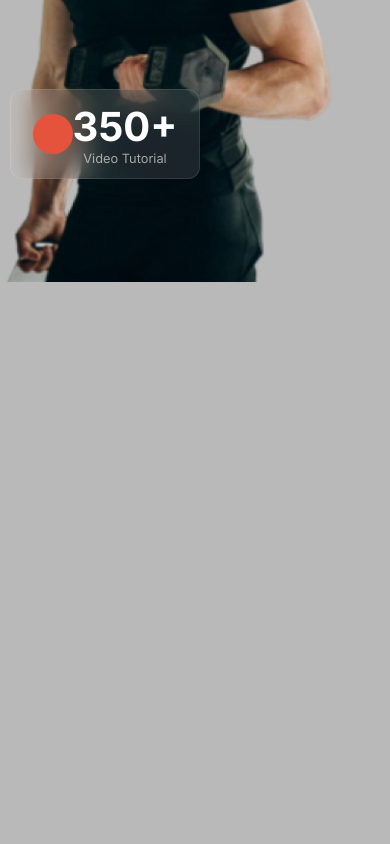
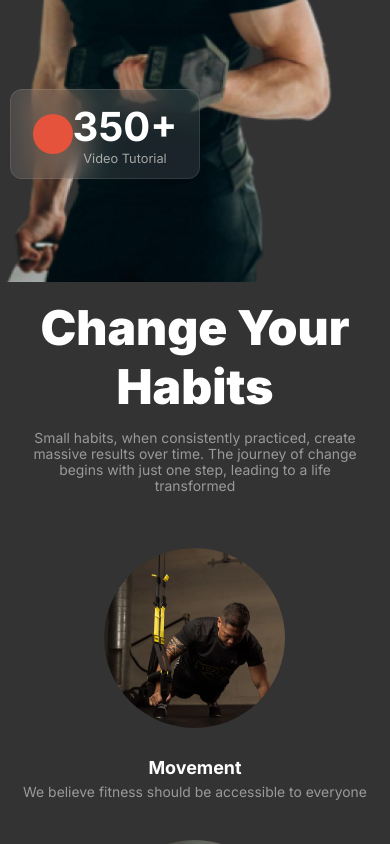
Before and after one commit to shantoislam242/assignment-2, a plain HTML site: page index.html in a window 390 px wide. Shown: the part 1156-2000 px from the top of the page. Before the commit the page ends 1438 px from the top, so only its background shows below. Drawn offline with Linux system fonts and the light colour scheme.

Commit message:
first main section added and making it responsive

```diff
--- a/index.html
+++ b/index.html
@@ -14,7 +14,6 @@
 
 <body class="inter-font-family">
     <header>
-
         <nav class="navbar-main cs-width">
             <div>
                 <h3 class="fitness">Fitness</h3>
@@ -31,12 +30,15 @@
         </nav>
         <section class="banner cs-width">
             <div class="banner-text">
-                <h1 class="banner-title">Get body in <br> <span id="dancing-script-family">shape</span> & stay <br> healthy</h1>
-                <p class="banner-description">Every lift is a step toward a stronger, healthier you. The gym isn't just for building muscle, it's for building discipline. Stay consistent, and let progress be your daily motivation.</p>
-               <div btn-section>
-                <button class="btn-primary bnr-btn">Join Club Now!</button>
-                <button class="btn-primary bnr-btn without-color">Download App</button>
-               </div>
+                <h1 class="banner-title">Get body in <br> <span id="dancing-script-family">shape</span> & stay <br>
+                    healthy</h1>
+                <p class="banner-description">Every lift is a step toward a stronger, healthier you. The gym isn't just
+                    for building muscle, it's for building discipline. Stay consistent, and let progress be your daily
+                    motivation.</p>
+                <div btn-section>
+                    <button class="btn-primary bnr-btn">Join Club Now!</button>
+                    <button class="btn-primary bnr-btn without-color">Download App</button>
+                </div>
             </div>
             <div class="card-container">
                 <div class="card-box box-1">
@@ -45,18 +47,46 @@
                 </div>
                 <div class="card-box circle-block box-2">
                     <div class="box-element">
-
                     </div>
                     <div class="box-txt">
                         <h3 class="card-ttl">350+</h3>
                         <p class="card-des  ">Video Tutorial</p>
                     </div>
                 </div>
-
             </div>
         </section>
     </header>
-    <main>
+    <main class="cs-width rsv">
+        <section class="first-main">
+            <div class="m-first-title">
+                <h3 class="first-title">Change Your Habits</h3>
+                <p class="circle-drccription">Small habits, when consistently practiced, create massive results over time. The journey of change begins with just one step, leading to a life transformed</p>
+            </div>
+            <div class="img-container">
+                <div class="circle-img">
+                    <img class="round" src="images/image 3.png" alt="">
+                    <h3 class="circle-title">Movement</h3>
+                    <p class="circle-drccription">We believe fitness should be accessible to everyone</p>
+                </div>
+                <div class="circle-img">
+                    <img class="round" src="images/image 2.png" alt="">
+                    <h3 class="circle-title">Time</h3>
+                    <p class="circle-drccription">We believe fitness should be accessible to everyone</p>
+                </div>
+                <div class="circle-img">
+                    <img class="round" src="images/image 4.png" alt="">
+                    <h3 class="circle-title">Practice</h3>
+                    <p class="circle-drccription">We believe fitness should be accessible to everyone</p>
+                </div>
+                <div class="circle-img">
+                    <img class="round" src="images/image 5.png" alt="">
+                    <h3 class="circle-title">Weight Loss</h3>
+                    <p class="circle-drccription">We believe fitness should be accessible to everyone</p>
+                </div>
+            </div>
+
+        </section>
+
 
     </main>
     <footer>
--- a/styles/responsive.css
+++ b/styles/responsive.css
@@ -1,7 +1,5 @@
 @media screen and (max-width:576px) {
-    body{
 
-    }
     .nav-btn{
         display: none;
 
@@ -50,7 +48,15 @@
       }
       /* banner section complete */
 
+        /* main section start */
 
+   .rsv{
+        margin-top: 600px;
+    }
+    .img-container{
+        display: grid;
+        grid-template-columns: repeat(1, 1fr);
+      }
 
 
 }
--- a/styles/style.css
+++ b/styles/style.css
@@ -15,7 +15,8 @@
 
 /* shared styles */
 body{
-    background-color: rgb(185, 185, 185);
+    background-color: rgba(0, 0, 0, 0.8);
+
 }
 
 .cs-width{
@@ -41,7 +42,7 @@ body{
 /* navbar css style */
 
 header{
-    background-color: #111111;
+
     background: linear-gradient(180deg, #111111, rgba(119, 119, 119, 0) 100%);
 }
 .burger-menu{
@@ -178,3 +179,54 @@ header{
     font-size:0.8rem;
     color: rgba(239, 237, 232, 0.65);
 }
+
+.m-first-title{
+  margin-top: 100px;
+  text-align: center;
+  max-width: 670px;
+
+}
+.first-main{
+ display: flex;
+ flex-direction: column;
+ align-items: center;
+}
+
+.img-container{
+  margin-top: 54px;
+  display: grid;
+  grid-template-columns: repeat(4, 1fr);
+  gap: 40px;
+
+}
+
+.round{
+  max-width: 272px;
+  max-height: 180px;
+  border-radius: 50%;
+  margin-bottom: 25px;
+}
+.circle-img{
+
+  text-align: center;
+
+}
+
+.first-title{
+  font-size: 3rem;
+  font-weight: 900;
+  color: rgb(255, 255, 255);
+  margin-bottom: 14px;
+}
+.circle-drccription{
+  font-size: 0.87rem;
+  color: rgba(255, 255, 255, 0.5);
+  text-align: center;
+  padding-left: 20px;
+  padding-right: 20px;
+}
+.circle-title{
+  font-size: 1.12rem;
+  color: #FFFFFF;
+  margin-bottom: 6px;
+}
```
